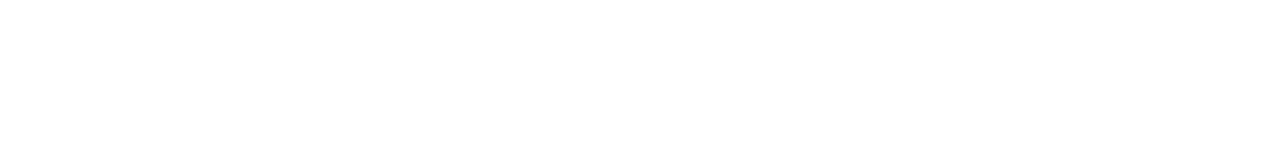
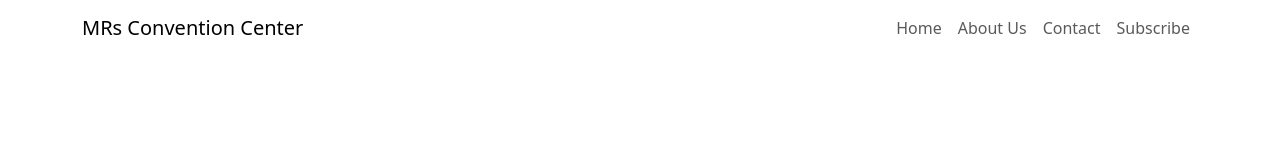
Before and after one commit to mahfujur-shohan/convention-center-bootstrap, a plain HTML site: page index.html in a window 1280 px wide. Drawn offline with nearby package versions, Linux system fonts and the light colour scheme.

Commit message:
navbar completed

```diff
--- a/index.html
+++ b/index.html
@@ -3,9 +3,40 @@
 <head>
     <meta charset="UTF-8">
     <meta name="viewport" content="width=device-width, initial-scale=1.0">
+    <!-- bootstrap css link -->
+    <link href="https://cdn.jsdelivr.net/npm/bootstrap@5.3.2/dist/css/bootstrap.min.css" rel="stylesheet" integrity="sha384-T3c6CoIi6uLrA9TneNEoa7RxnatzjcDSCmG1MXxSR1GAsXEV/Dwwykc2MPK8M2HN" crossorigin="anonymous">
     <title>Convention center</title>
 </head>
 <body>
+    <!-- header section -->
+    <header>
+        <nav class="navbar navbar-expand-lg bg-white">
+            <div class="container">
+              <a class="navbar-brand" href="#">MRs Convention Center</a>
+              <button class="navbar-toggler" type="button" data-bs-toggle="collapse" data-bs-target="#navbarSupportedContent" aria-controls="navbarSupportedContent" aria-expanded="false" aria-label="Toggle navigation">
+                <span class="navbar-toggler-icon"></span>
+              </button>
+              <div class="collapse navbar-collapse" id="navbarSupportedContent">
+                <ul class="navbar-nav ms-auto mb-2 mb-lg-0">
+                  <li class="nav-item">
+                    <a class="nav-link" aria-current="page" href="#">Home</a>
+                  </li>
+                  <li class="nav-item">
+                    <a class="nav-link" href="#">About Us</a>
+                  </li>
+                  <li class="nav-item">
+                    <a class="nav-link" href="#">Contact</a>
+                  </li>
+                  <li class="nav-item">
+                    <a class="nav-link" href="#">Subscribe</a>
+                  </li>
+              </div>
+            </div>
+          </nav>
+    </header>
 
+
+    <!-- bootstrap js script -->
+    <script src="https://cdn.jsdelivr.net/npm/bootstrap@5.3.2/dist/js/bootstrap.bundle.min.js" integrity="sha384-C6RzsynM9kWDrMNeT87bh95OGNyZPhcTNXj1NW7RuBCsyN/o0jlpcV8Qyq46cDfL" crossorigin="anonymous"></script>
 </body>
 </html>
```
